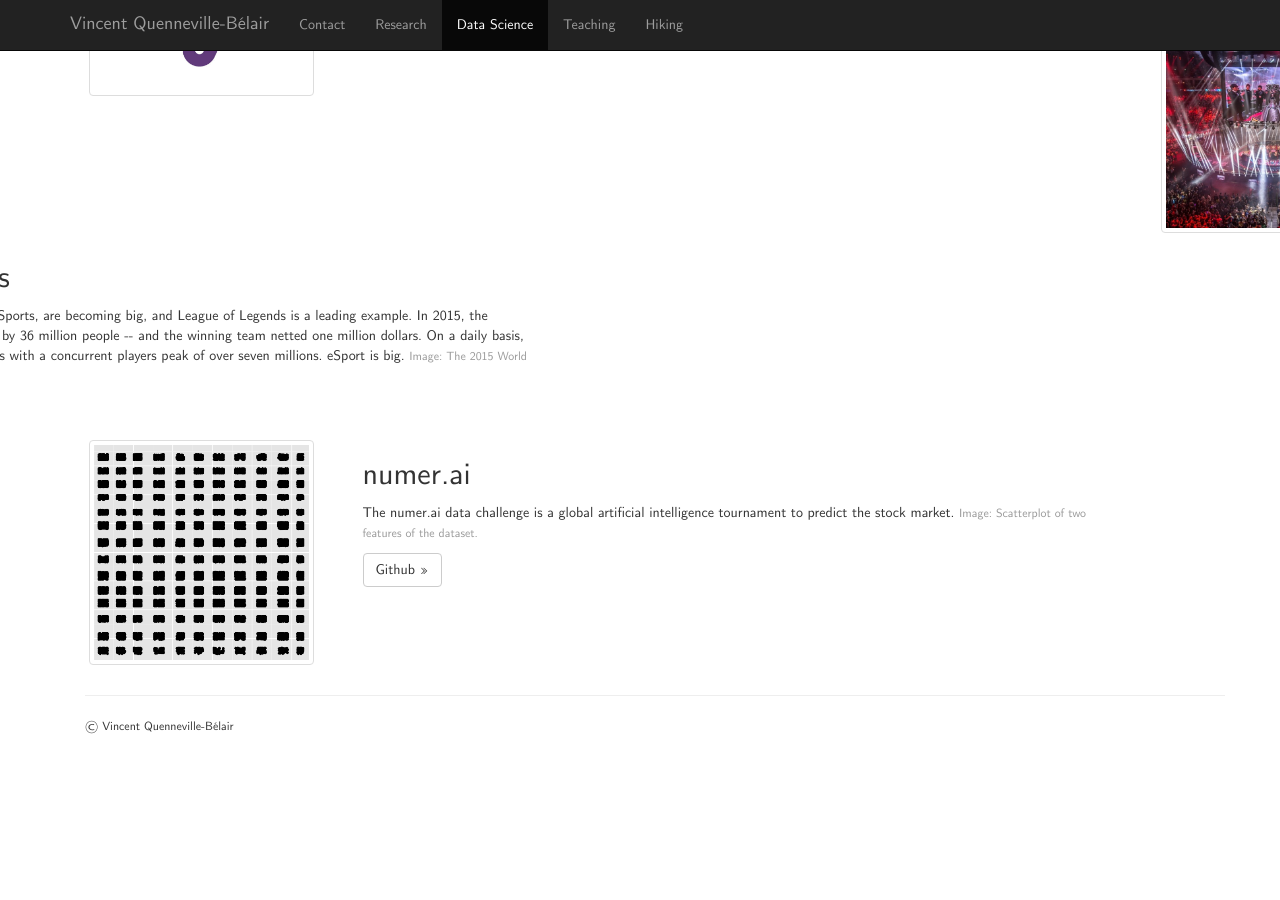
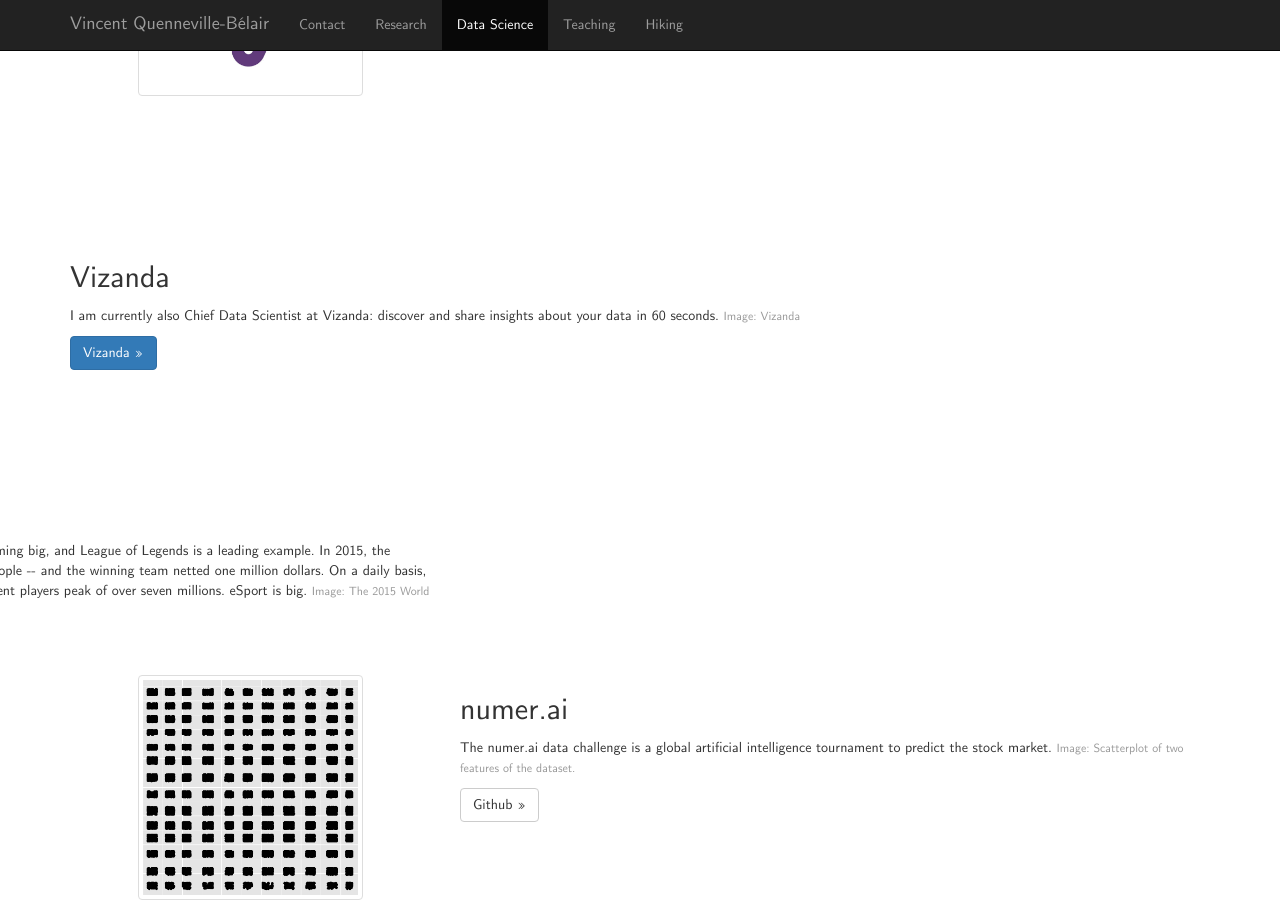
Before and after one commit to vincentqb/vincentqb.github.io.archive, a Jekyll site: the page built from datascience.html, in a window 1280 px wide and 900 px high, scrolled down 453 px. Built offline with Jekyll 4.4.1, drawn with Linux system fonts in a browser that asks for light colours; nearby versions of some CDN libraries; before the commit the page ends 1219 px from its top, so only the background shows below that.

Commit message:
update column width.

```diff
--- a/datascience.html
+++ b/datascience.html
@@ -45,7 +45,24 @@
 <div class="container">
 <div class="row">
 
-<div class="col-xs-12 col-md-3">
+<div class="col-xs-12 col-md-4">
+<p class="text-center">
+<a href="https://www.vizanda.com">
+<img src="images/vizanda.png" style="width: 225px; height: 225px;" class="img-thumbnail">
+</a>
+</p>
+</div>
+
+<div class="col-xs-12 col-md-8">
+<h2>Vizanda</h2>
+<p>
+I am currently also Chief Data Scientist at Vizanda: discover and share insights about your data in 60 seconds.
+<small><span class="text-muted"><a href="http://www.vizanda.com">Image: Vizanda</a></span></small>
+</p>
+<p><a class="btn btn-primary" href="https://www.vizanda.com" role="button">Vizanda &raquo;</a></p></p>
+</div>
+
+<div class="col-xs-12 col-md-4 col-md-push-8">
 <p class="text-center">
 <a href="https://www.vizanda.com">
 <img src="images/vizanda.png" style="width: 225px; height: 225px;" class="img-thumbnail">
@@ -70,7 +87,7 @@
 </p>
 </div>
 
-<div class="col-xs-12 col-md-8 col-md-pull-3">
+<div class="col-xs-12 col-md-8 col-md-pull-4">
 <h2>League of Legends</h2>
 <p>
 Competitive video games, known as eSports, are becoming big, and League of Legends is a leading example. In 2015, the worldwide championship was watched by 36 million people -- and the winning team netted one million dollars. On a daily basis, the game has 27 million unique players with a concurrent players peak of over seven millions. eSport is big.
@@ -82,7 +99,7 @@
 </div>
 <div class="row">
 
-<div class="col-xs-12 col-md-3">
+<div class="col-xs-12 col-md-4">
 <p class="text-center">
 <a href="https://github.com/vincentqb/numer.ai">
 <img src="images/dataset_f1f2.png" style="width: 225px; height: 225px;" class="img-thumbnail">
--- a/research.html
+++ b/research.html
@@ -49,7 +49,7 @@
 <div class="container">
 <div class="row">
 
-<div class="col-md-3">
+<div class="col-md-4">
 <p class="text-center">
 <a href="http://www.ligo.org/science/GW-GW2.php">
 <img src="images/nasa-binary-wave.jpg" style="width: 225px; height: 225px;" class="img-thumbnail">
@@ -72,7 +72,7 @@
 </div>
 <div class="row">
 
-<div class="col-xs-12 col-md-3 col-md-push-8">
+<div class="col-xs-12 col-md-4 col-md-push-8">
 <p class="text-center">
 <a href="http://dx.doi.org/10.1016/j.jcp.2011.01.035">
 <img src="images/hdgplane.jpg" style="width: 225px; height: 225px;" class="img-thumbnail">
@@ -80,7 +80,7 @@
 </p>
 </div>
 
-<div class="col-xs-12 col-md-8 col-md-pull-3">
+<div class="col-xs-12 col-md-8 col-md-pull-4">
 <h2>Acoustic Wave Propagation</h2>
 <p>
 Applications of wave propagation are numerous, ranging from acoustic waves for radar and elastic waves for earthquake detection, to electromagnetic waves for cellphone design.
```
